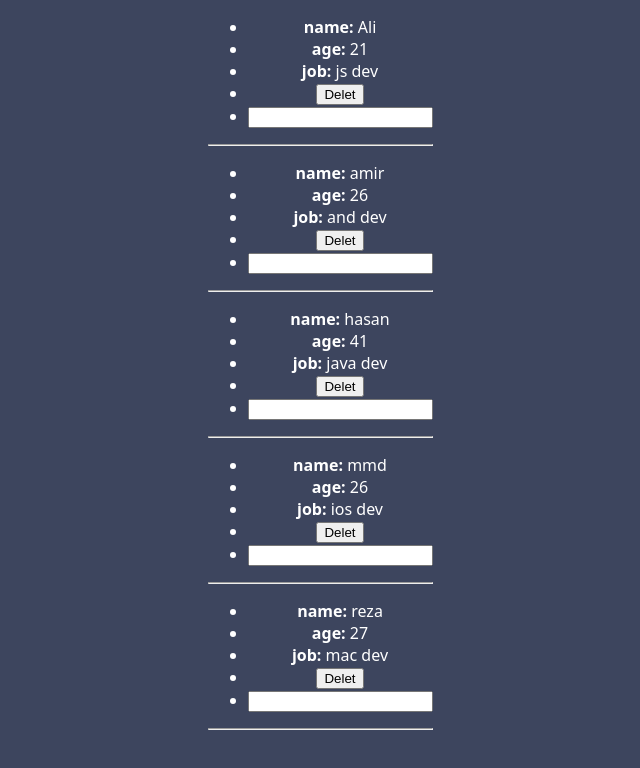
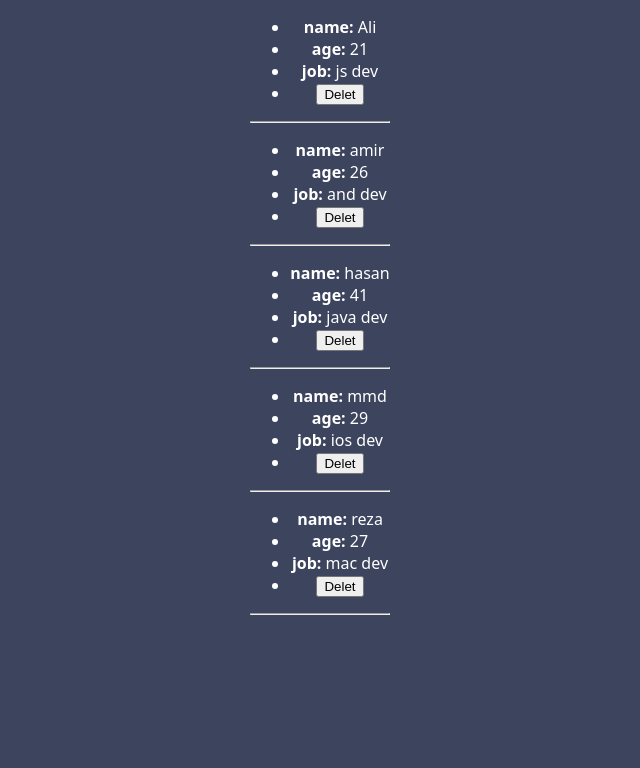
Before and after one commit to a-n-f/first-react-pro, a React (Vite) app: page / in a window 1280 px wide. Shown: the top 768 px of the page, without its empty margins (320-960 px from the left). Built offline with nearby package versions, Linux system fonts and the light colour scheme.

Commit message:
removeUserPractice-331

```diff
--- a/src/App.jsx
+++ b/src/App.jsx
@@ -1,22 +1,32 @@
+import { useState } from "react"
 import ChildComponent from "./ChildComponent.jsx"
-
-function App() {
 
 const users = [
   {name:"Ali" , age:21 , job:"js dev"},
   {name:"amir" , age:26 , job:"and dev"},
   {name:"hasan" , age:41 , job:"java dev"},
-    {name:"mmd" , age:26 , job:"ios dev"},
+  {name:"mmd" , age:29 , job:"ios dev"},
   {name:"reza" , age:27 , job:"mac dev"},
 ]
+
+function App() {
+
+  console.log("App Fn");
+
+  const [initialUsers , setUsers] = useState(users) ;
+
+  const handelDelet = (name) => {
+    const newUser = initialUsers.filter(user => user.name !== name)
+    setUsers(newUser)
+  }
 
   return (
     <div>
 
-    {users.map(user => (
+      {initialUsers.map(user => (
         <>
-        <ChildComponent key={user.name} name={user.name} age={user.age} job={user.job} />
-        <hr/>
+          <ChildComponent key={user.name} {...user} handelDelet={handelDelet}/>
+          <hr />
         </>
       ))}
 
--- a/src/ChildComponent.jsx
+++ b/src/ChildComponent.jsx
@@ -1,12 +1,6 @@
-const ChildComponent = ({name , age , job}) => {
+const ChildComponent = ({name , age , job , handelDelet}) => {
 
-    const handelDelet = (e) => {
-        console.log("DELET" , e);
-    }
-
-    const handelChange = (e, txt) => {
-        console.log(e.target.value , txt);
-    }
+    console.log("childe Fn");
 
     return (
         <div>
@@ -14,8 +8,7 @@ const ChildComponent = ({name , age , job}) => {
                 <li><strong>name:</strong> {name}</li>
                 <li><strong>age:</strong> {age}</li>
                 <li><strong>job:</strong> {job}</li>
-                <li><button onClick={handelDelet}>Delet</button></li>
-                <li><input onChange={(e) => handelChange(e, "test")} /></li>
+                <li><button onClick={() => handelDelet(name)}>Delet</button></li>
             </ul>
         </div>
     )
```
Lines whose indentation alone changed are shown as unchanged.
